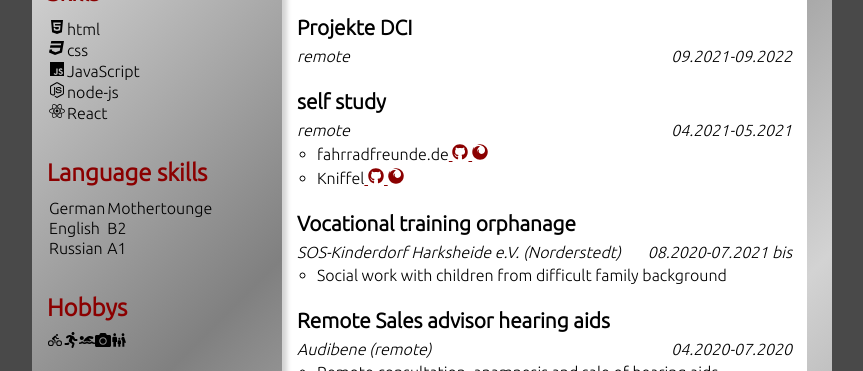
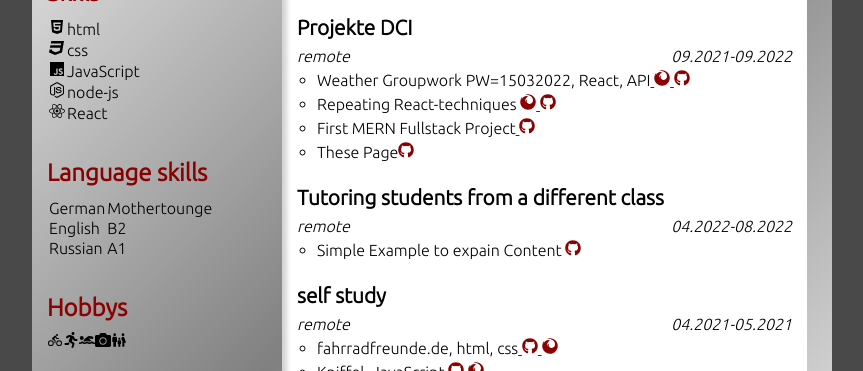
Before and after one commit to mcbauman/jepleting, a React (Create React App) app: page / in a window 1280 px wide. Shown: the part 581-952 px from the top of the page, without its empty margins (208-1071 px from the left). Built offline with nearby package versions, Linux system fonts and the light colour scheme.

Commit message:
Projekte in CV

```diff
--- a/src/components/lang.js
+++ b/src/components/lang.js
@@ -26,11 +26,11 @@ const trans={
         date:"Datum",
         used:"Tools",
         cv:"Lebenslauf erstellt",
-        backE:"grundliegende Backendfuntionen",
+        backE:"Grundliegende Backendfuntionen",
         mongo:"Mongoo DB erstellt und online",
         frontend:"Basis Frontend",
         tranlations:"Übersetzung English/Deutsch",
-        styling:"erstes Styling",
+        styling:"Erstes Styling",
         deploy:"Frontend geht online",
         routes:"Projekte zeigen",
         domain:"Domain zuweisen",
@@ -45,11 +45,12 @@ const trans={
         kniffelText:"Erste JS-App vor DCI",
         ffText:"Erste Website vor DCI",
         example:"Sehr einfaches Beispiel",
-        exampleText:"zum Tutoring genutzt",
+        exampleText:"Zum Tutoring genutzt",
         repFront:"Wiederholung Frontend",
         repFrontText:"Wiederhohlung aller Frontend Tools",
-        mernText:"erstes MERN Fullstack Projekt",
-        this:"diese Seite"
+        mernText:"Erstes MERN Fullstack Projekt",
+        this:"Diese Seite",
+        tutoringStudens:"Tutoring: Studenten einer anderen Klasse"
     },
     en:{
         title:"title",
@@ -97,11 +98,12 @@ const trans={
         kniffelText:"First JS-App even before DCI",
         ffText:"First Website befor DCI",
         example:"Simple Example",
-        exampleText:"used for Tutoring",
+        exampleText:"Used for Tutoring",
         repFront:"Repeating Frontend",
         repFrontText:"Repeating all Frontend Tools",
         mernText:"First MERN Fullstack Project",
-        this:"these Page"
+        this:"These Page",
+        tutoringStudens:"Tutoring students from a different class"
     },
     ke:{
         title:"title",
@@ -149,11 +151,12 @@ const trans={
         kniffelText:"First JS-App even before DCI",
         ffText:"First Website befor DCI",
         example:"Simple Example",
-        exampleText:"used for Tutoring",
+        exampleText:"Used for Tutoring",
         repFront:"Repeating Frontend",
         repFrontText:"Repeating all Frontend Tools",
         mernText:"First MERN Fullstack Project",
-        this:"these Page"
+        this:"These Page",
+        tutoringStudens:"Tutoring students from a different class"
     }
 }
 export default trans
--- a/src/pages/CV.jsx
+++ b/src/pages/CV.jsx
@@ -1,10 +1,11 @@
 import transl from "../components/transl.js"
+import trans from "../components/lang.js"
 import {Context} from "../context/langContext.js"
 import { useContext } from "react"
 import {FaHtml5,FaCss3, FaJs, FaNodeJs, FaReact, FaCamera, FaHeart, FaRunning, FaSwimmer, FaPhone, FaAt, FaFirefox, FaGithub, FaEnvelope } from "react-icons/fa"
 import {IoBicycle} from "react-icons/io5"
 import {MdFamilyRestroom} from "react-icons/md"
-import walp from "./Walp2.jpg"
+import walp from "./Walp21.jpg"
 
 export default function Page2(){
     const {lang}=useContext(Context)
@@ -140,6 +141,22 @@ export default function Page2(){
                             <h5>remote</h5>
                             <h5>09.2021-09.2022</h5>
                         </div>
+                        <ul>
+                            <li>Weather Groupwork PW=15032022, React, API<a href="http://sleepy-sierra-90704.herokuapp.com" target="_blank" rel="noopener noreferrer"> <FaFirefox/> </a> <a href="https://github.com/mcbauman/weather_Groupwork" target="_blank" rel="noopener noreferrer"> <FaGithub/> </a></li>
+                            <li>Repeating React-techniques <a href="https://classy-youtiao-acda1b.netlify.app" target="_blank" rel="noopener noreferrer"> <FaFirefox/> </a><a href="https://github.com/mcbauman/react-repeating-Forlage" target="_blank" rel="noopener noreferrer"> <FaGithub/> </a></li>
+                            <li>{trans[lang].mernText}<a href="https://github.com/mcbauman/secondFullStack" target="_blank" rel="noopener noreferrer"> <FaGithub/></a></li>
+                            <li>{trans[lang].this}<a href="https://github.com/mcbauman/jepleting" target="_blank" rel="noopener noreferrer"><FaGithub/></a></li>
+                        </ul>
+                    </section>
+                    <section>
+                        <h4>{trans[lang].tutoringStudens}</h4>
+                        <div>
+                            <h5>remote</h5>
+                            <h5>04.2022-08.2022</h5>
+                        </div>
+                        <ul>
+                            <li>Simple Example to expain Content <a href="https://github.com/mcbauman/TutoringUseEffect" target="_blank" rel="noopener noreferrer"><FaGithub/></a></li>
+                        </ul>
                     </section>
                     <section>
                         <h4>{transl[lang].selbststudium}</h4>
@@ -148,8 +165,8 @@ export default function Page2(){
                             <h5>04.2021-05.2021</h5>
                         </div>
                         <ul>
-                            <li>{transl[lang].lernpojekt} fahrradfreunde.de<a href="http://github.com/mcbauman/kniffel" target="_blank" rel="noopener noreferrer"> <FaGithub/> </a><a href="http://mcbauman.github.io/kniffel/" target="_blank" rel="noopener noreferrer"> <FaFirefox/> </a></li>
-                            <li>{transl[lang].lernpojekt} Kniffel<a href="https://github.com/mcbauman/fahrradfreunde" target="_blank" rel="noopener noreferrer"> <FaGithub/> </a><a href="https://mcbauman.github.io/fahrradfreunde/" target="_blank" rel="noopener noreferrer"> <FaFirefox/> </a></li>
+                            <li>{transl[lang].lernpojekt} fahrradfreunde.de, html, css<a href="http://github.com/mcbauman/kniffel" target="_blank" rel="noopener noreferrer"> <FaGithub/> </a><a href="http://mcbauman.github.io/kniffel/" target="_blank" rel="noopener noreferrer"> <FaFirefox/> </a></li>
+                            <li>{transl[lang].lernpojekt} Kniffel, JavaScript<a href="https://github.com/mcbauman/fahrradfreunde" target="_blank" rel="noopener noreferrer"> <FaGithub/> </a><a href="https://mcbauman.github.io/fahrradfreunde/" target="_blank" rel="noopener noreferrer"> <FaFirefox/> </a></li>
                         </ul>
                     </section>
                     <section>
--- a/src/pages/Projects.jsx
+++ b/src/pages/Projects.jsx
@@ -39,6 +39,12 @@ export default function Projects(){
                         <td><a href="https://github.com/mcbauman/react-repeating-Forlage" target="_blank" rel="noopener noreferrer"><FaGithub/></a></td>
                     </tr>
                     <tr>
+                        <td>Aviation-Weather</td>
+                        <td>Groupwork Project</td>
+                        <td><a href="https://github.com/mcbauman/weather_Groupwork" target="_blank" rel="noopener noreferrer"> <FaGithub/> </a></td>
+                        <td><a href="http://sleepy-sierra-90704.herokuapp.com" target="_blank" rel="noopener noreferrer"> <FaFirefox/></a></td>
+                    </tr>
+                    <tr>
                         <td>Full Stack</td>
                         <td>{trans[lang].mernText}</td>
                         <td><a href="https://github.com/mcbauman/secondFullStack" target="_blank" rel="noopener noreferrer"><FaGithub/></a></td>
```
Also changed, not shown: 1 other file (tests, documents, lock files or other folders).
